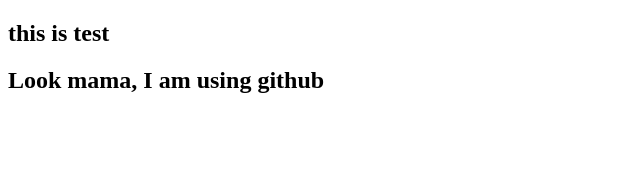
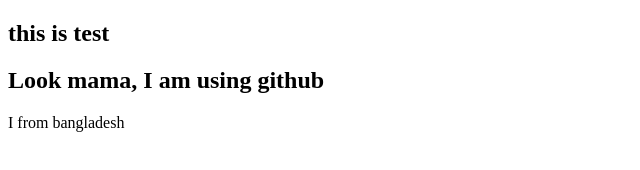
Before and after one commit to NurulAbser/my-first-website, a plain HTML site: page index.html in a window 1280 px wide. Shown: the whole page, without its empty margins (0-640 px from the left). Drawn offline with Linux system fonts and the light colour scheme.

Commit message:
ok aggremment

```diff
--- a/index.html
+++ b/index.html
@@ -8,5 +8,6 @@
 <body>
     <h2> this is test</h2>
     <h2>Look mama, I am using github </h2>
+    <p>I from bangladesh</p>
 </body>
 </html>
```
